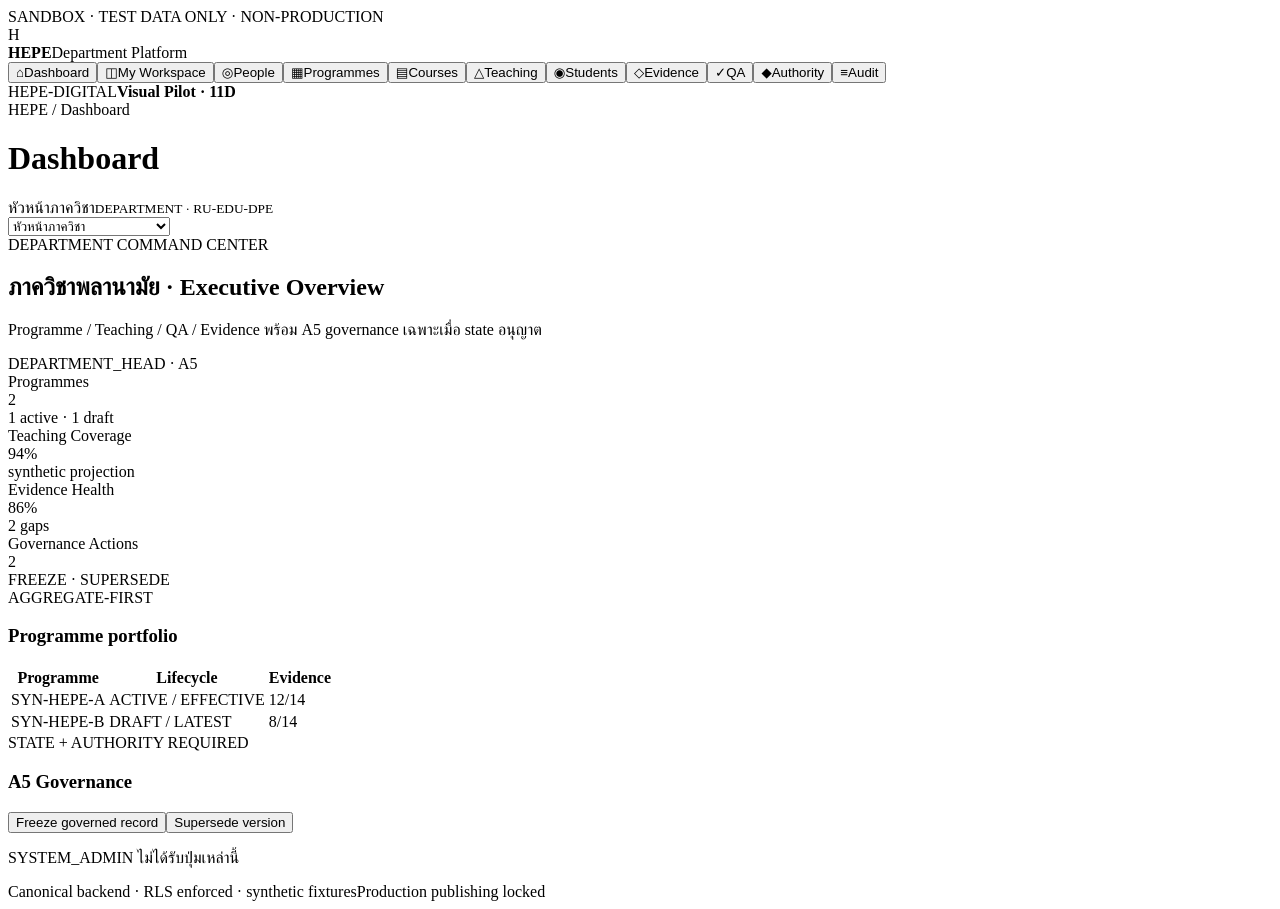
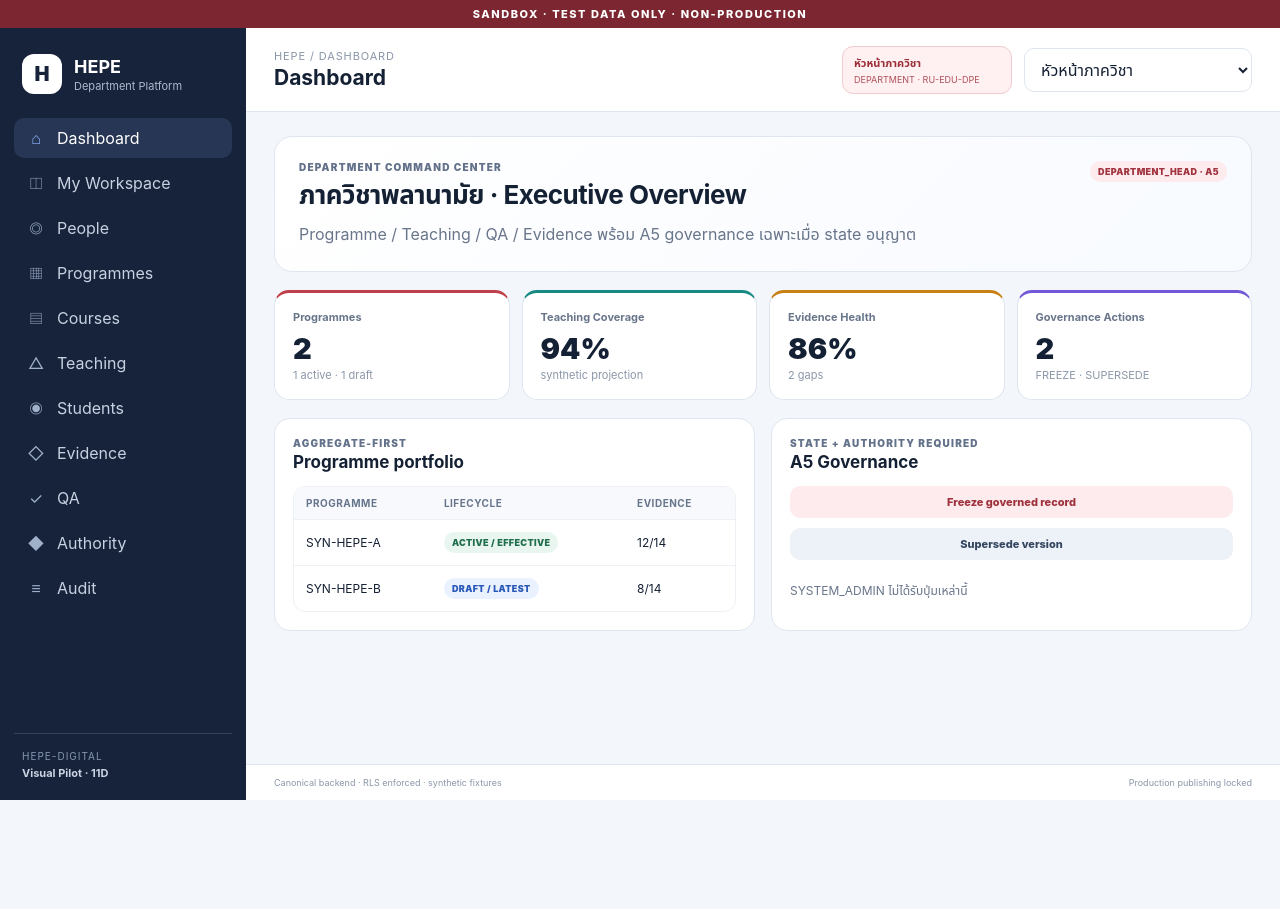
Before and after one commit to kasemch/hepe-ui-prototype, a Next.js app: page / in a window 1280 px wide. After the commit the page ends 800 px from the top, so only its background shows below. Built offline with nearby package versions, Linux system fonts and the light colour scheme.

Commit message:
SANDBOX-11D add type-light root layout

```diff
--- /dev/null
+++ b/app/layout.jsx
@@ -0,0 +1,14 @@
+import "./globals.css";
+
+export const metadata = {
+  title: "HEPE Department Platform · Visual Pilot",
+  description: "NON-PRODUCTION HEPE Department Platform visual and interactive pilot"
+};
+
+export default function RootLayout({ children }) {
+  return (
+    <html lang="th">
+      <body>{children}</body>
+    </html>
+  );
+}
```
